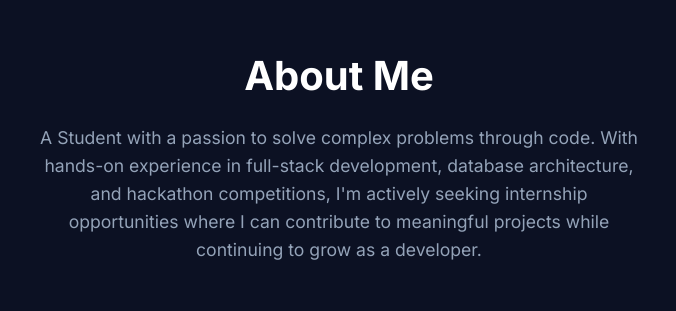
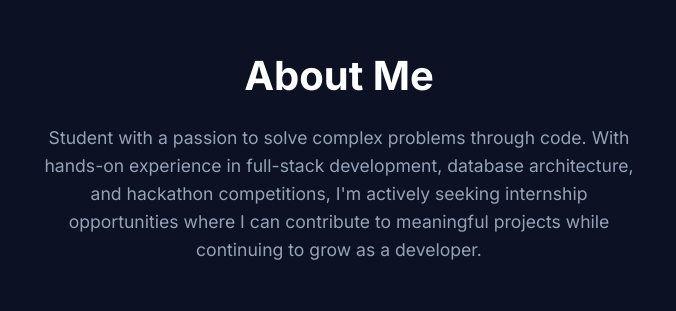
Before and after one commit to kathan-205/kathan-205.github.io, a plain HTML site: page index.html in a window 1280 px wide. Shown: the part 1000-1311 px from the top of the page, 301-977 px from the left. Drawn offline with nearby package versions, Linux system fonts and the light colour scheme; animation ran at ten frames a second.

Commit message:
Revert changes!

```diff
--- a/index.html
+++ b/index.html
@@ -71,7 +71,7 @@
         <div class="container">
             <h2 class="page-title">About Me</h2>
             <p class="page-intro">
-                A Student with a passion to solve complex problems through code. With hands-on experience in full-stack development, database architecture, and hackathon competitions, I'm actively seeking internship opportunities where I can contribute to meaningful projects while continuing to grow as a developer.
+                Student with a passion to solve complex problems through code. With hands-on experience in full-stack development, database architecture, and hackathon competitions, I'm actively seeking internship opportunities where I can contribute to meaningful projects while continuing to grow as a developer.
             </p>
 
             <div class="about-content">
```
